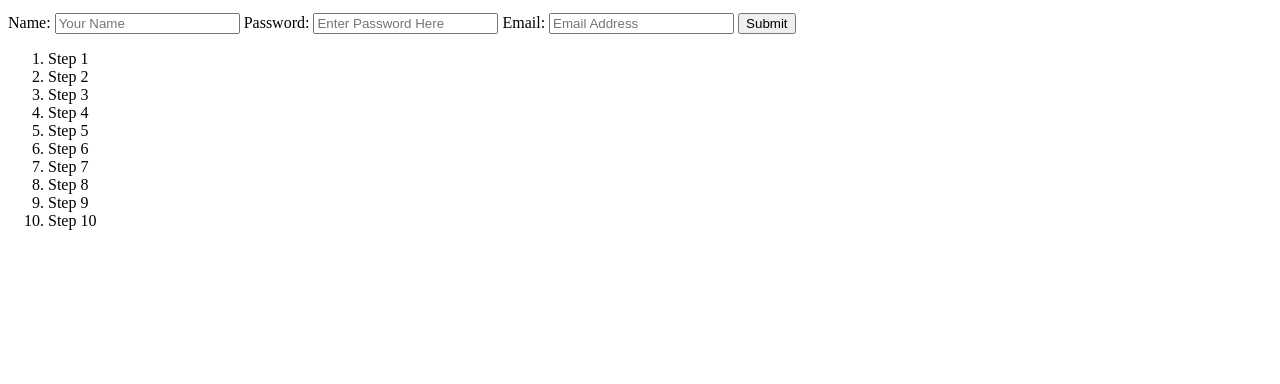
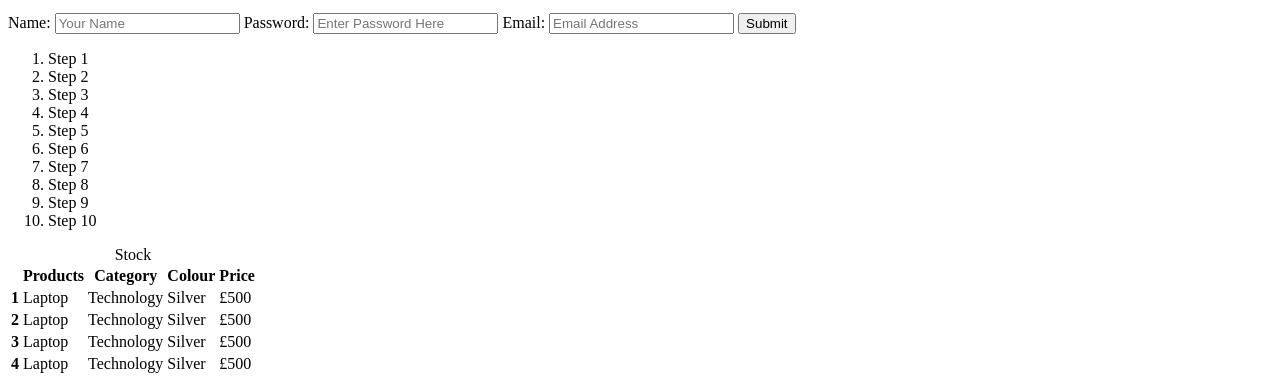
Before and after one commit to MelissaJones98/HTML-CSS-JavaScript-Course, a plain HTML site: page pages/index.html in a window 1280 px wide. Shown: the part 517-901 px from the top of the page. Before the commit the page ends 800 px from the top, so only its background shows below. Drawn offline with Linux system fonts and the light colour scheme.

Commit message:
Module 2.6: Tables, Accessibility & Semantic HTML

```diff
--- a/pages/index.html
+++ b/pages/index.html
@@ -82,5 +82,46 @@
       <li>Step 9</li>
       <li>Step 10</li>
     </ol>
+
+    <table>
+      <caption>
+        Stock
+      </caption>
+      <tr>
+        <th></th>
+        <th scope="col">Products</th>
+        <th scope="col">Category</th>
+        <th scope="col">Colour</th>
+        <th scope="col">Price</th>
+      </tr>
+      <tr>
+        <th scope="row">1</th>
+        <td>Laptop</td>
+        <td>Technology</td>
+        <td>Silver</td>
+        <td>£500</td>
+      </tr>
+      <tr>
+        <th scope="row">2</th>
+        <td>Laptop</td>
+        <td>Technology</td>
+        <td>Silver</td>
+        <td>£500</td>
+      </tr>
+      <tr>
+        <th scope="row">3</th>
+        <td>Laptop</td>
+        <td>Technology</td>
+        <td>Silver</td>
+        <td>£500</td>
+      </tr>
+      <tr>
+        <th scope="row">4</th>
+        <td>Laptop</td>
+        <td>Technology</td>
+        <td>Silver</td>
+        <td>£500</td>
+      </tr>
+    </table>
   </body>
 </html>
```
